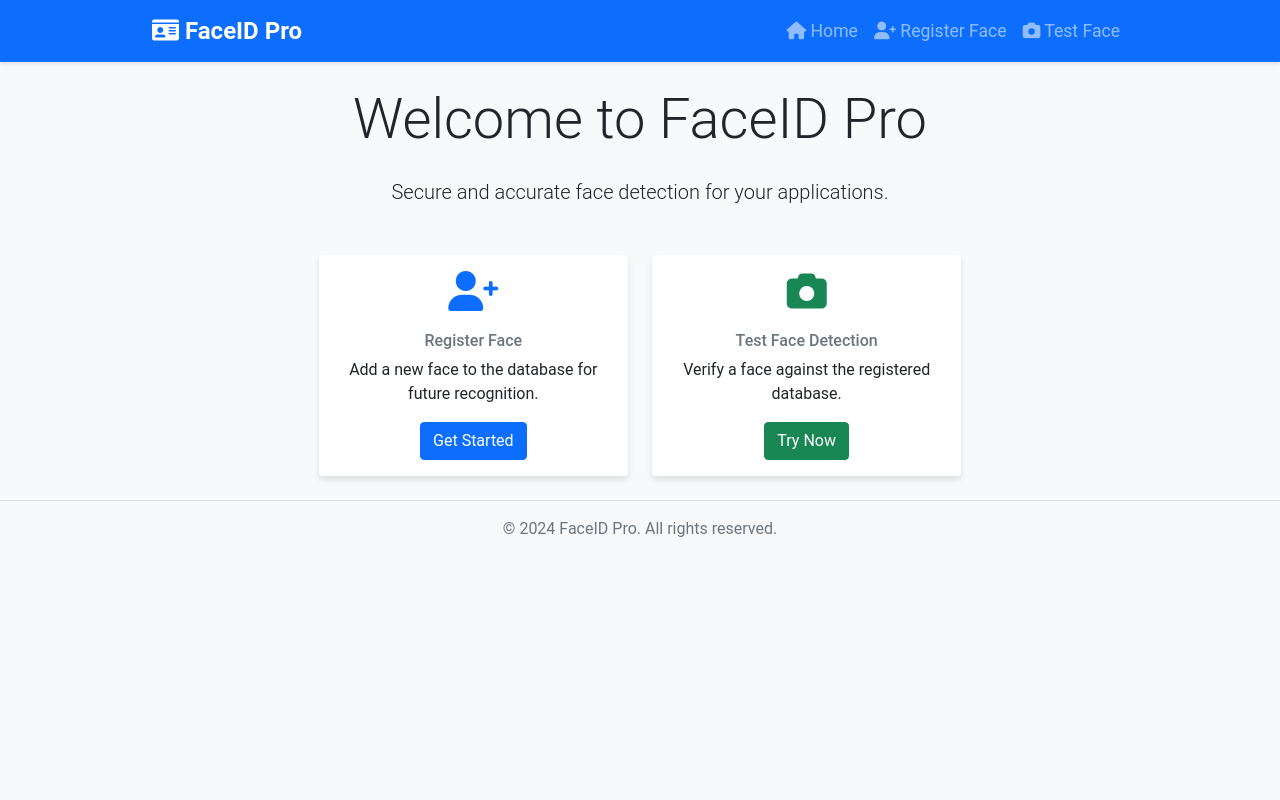
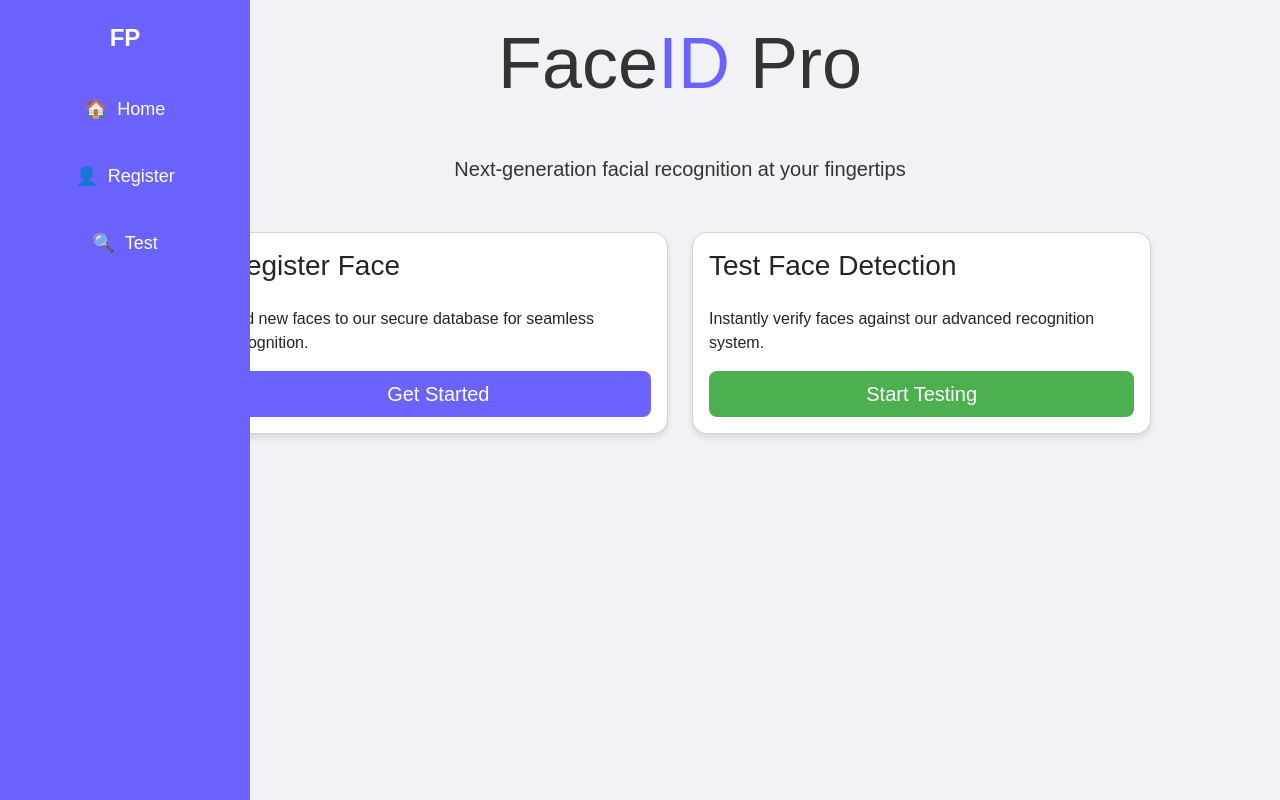
Before and after one commit to Neutrino79/Face-ID-Pro, a Django app: page / in a window 1280 px wide. Run offline with Django 4.2, Linux system fonts and the light colour scheme.

Commit message:
Changed GUI for the App

```diff
--- a/face_app/templates/base.html
+++ b/face_app/templates/base.html
@@ -1,50 +1,103 @@
-{% load static %}
 <!DOCTYPE html>
 <html lang="en">
 <head>
     <meta charset="UTF-8">
     <meta name="viewport" content="width=device-width, initial-scale=1.0">
-    <title>FaceID Pro - {% block title %}Home{% endblock %}</title>
-    <link href="https://cdn.jsdelivr.net/npm/bootstrap@5.1.3/dist/css/bootstrap.min.css" rel="stylesheet">
-    <link href="https://cdnjs.cloudflare.com/ajax/libs/font-awesome/6.0.0-beta3/css/all.min.css" rel="stylesheet">
-    <link href="{% static 'css/custom.css' %}" rel="stylesheet">
+    <title>{% block title %}FaceID Pro{% endblock %}</title>
+    <link href="https://cdn.jsdelivr.net/npm/bootstrap@5.3.0-alpha1/dist/css/bootstrap.min.css" rel="stylesheet">
+    <style>
+        :root {
+            --primary-color: #6C63FF;
+            --secondary-color: #4CAF50;
+            --background-color: #F0F2F5;
+            --text-color: #333333;
+        }
+        body {
+            font-family: 'Poppins', sans-serif;
+            background-color: var(--background-color);
+            color: var(--text-color);
+        }
+        .sidebar {
+            position: fixed;
+            top: 0;
+            left: 0;
+            height: 100vh;
+            width: 80px;
+            background-color: var(--primary-color);
+            transition: all 0.3s ease;
+            z-index: 1000;
+        }
+        .sidebar:hover {
+            width: 250px;
+        }
+        .sidebar-logo {
+            padding: 20px 0;
+            text-align: center;
+            color: white;
+            font-size: 24px;
+            font-weight: bold;
+        }
+        .sidebar-nav {
+            list-style: none;
+            padding: 0;
+            margin: 0;
+        }
+        .sidebar-nav li {
+            padding: 20px 0;
+            text-align: center;
+        }
+        .sidebar-nav a {
+            color: white;
+            text-decoration: none;
+            font-size: 18px;
+        }
+        .sidebar-nav span {
+            display: none;
+        }
+        .sidebar:hover .sidebar-nav span {
+            display: inline;
+            margin-left: 10px;
+        }
+        .content {
+            margin-left: 80px;
+            padding: 20px;
+            transition: all 0.3s ease;
+        }
+        .card {
+            background-color: white;
+            border-radius: 15px;
+            box-shadow: 0 4px 6px rgba(0, 0, 0, 0.1);
+            transition: all 0.3s ease;
+        }
+        .card:hover {
+            transform: translateY(-5px);
+            box-shadow: 0 8px 15px rgba(0, 0, 0, 0.1);
+        }
+        .btn-primary {
+            background-color: var(--primary-color);
+            border: none;
+        }
+        .btn-success {
+            background-color: var(--secondary-color);
+            border: none;
+        }
+    </style>
 </head>
 <body>
-    <nav class="navbar navbar-expand-lg navbar-dark bg-primary">
-        <div class="container">
-            <a class="navbar-brand" href="{% url 'home' %}">
-                <i class="fas fa-id-card"></i> FaceID Pro
-            </a>
-            <button class="navbar-toggler" type="button" data-bs-toggle="collapse" data-bs-target="#navbarNav">
-                <span class="navbar-toggler-icon"></span>
-            </button>
-            <div class="collapse navbar-collapse" id="navbarNav">
-                <ul class="navbar-nav ms-auto">
-                    <li class="nav-item">
-                        <a class="nav-link" href="{% url 'home' %}"><i class="fas fa-home"></i> Home</a>
-                    </li>
-                    <li class="nav-item">
-                        <a class="nav-link" href="{% url 'register_face' %}"><i class="fas fa-user-plus"></i> Register Face</a>
-                    </li>
-                    <li class="nav-item">
-                        <a class="nav-link" href="{% url 'test_face' %}"><i class="fas fa-camera"></i> Test Face</a>
-                    </li>
-                </ul>
-            </div>
-        </div>
+    <nav class="sidebar">
+        <div class="sidebar-logo">FP</div>
+        <ul class="sidebar-nav">
+            <li><a href="{% url 'home' %}">🏠<span>Home</span></a></li>
+            <li><a href="{% url 'register_face' %}">👤<span>Register</span></a></li>
+            <li><a href="{% url 'test_face' %}">🔍<span>Test</span></a></li>
+        </ul>
     </nav>
 
-    <main class="container mt-4">
+    <main class="content">
         {% block content %}{% endblock %}
     </main>
 
-    <footer class="footer mt-auto py-3 bg-light">
-        <div class="container text-center">
-            <span class="text-muted">© 2024 FaceID Pro. All rights reserved.</span>
-        </div>
-    </footer>
-
-    <script src="https://cdn.jsdelivr.net/npm/bootstrap@5.1.3/dist/js/bootstrap.bundle.min.js"></script>
+    <script src="https://cdn.jsdelivr.net/npm/bootstrap@5.3.0-alpha1/dist/js/bootstrap.bundle.min.js"></script>
     {% block extra_js %}{% endblock %}
 </body>
 </html>
--- a/face_app/templates/home.html
+++ b/face_app/templates/home.html
@@ -1,31 +1,33 @@
 {% extends 'base.html' %}
-
-{% block title %}Home{% endblock %}
-
+{% block title %}Home - FaceID Pro{% endblock %}
 {% block content %}
+<div class="container-fluid">
     <div class="row justify-content-center">
-    <div class="col-md-8 text-center">
-        <h1 class="display-4 mb-4">Welcome to FaceID Pro</h1>
-        <p class="lead mb-5">Secure and accurate face detection for your applications.</p>
+        <div class="col-md-10">
+            <h1 class="display-2 mb-5 text-center">Face<span style="color: var(--primary-color);">ID</span> Pro</h1>
+            <p class="lead text-center mb-5">Next-generation facial recognition at your fingertips</p>
 
             <div class="row">
                 <div class="col-md-6 mb-4">
                     <div class="card h-100">
-                    <div class="card-body">
-                        <h5 class="card-title"><i class="fas fa-user-plus fa-2x mb-3 text-primary"></i></h5>
-                        <h6 class="card-subtitle mb-2 text-muted">Register Face</h6>
-                        <p class="card-text">Add a new face to the database for future recognition.</p>
-                        <a href="{% url 'register_face' %}" class="btn btn-primary">Get Started</a>
+                        <div class="card-body d-flex flex-column justify-content-between">
+                            <div>
+                                <h3 class="card-title mb-4">Register Face</h3>
+                                <p class="card-text">Add new faces to our secure database for seamless recognition.</p>
+                            </div>
+                            <a href="{% url 'register_face' %}" class="btn btn-primary btn-lg mt-3">Get Started</a>
                         </div>
                     </div>
                 </div>
                 <div class="col-md-6 mb-4">
                     <div class="card h-100">
-                    <div class="card-body">
-                        <h5 class="card-title"><i class="fas fa-camera fa-2x mb-3 text-success"></i></h5>
-                        <h6 class="card-subtitle mb-2 text-muted">Test Face Detection</h6>
-                        <p class="card-text">Verify a face against the registered database.</p>
-                        <a href="{% url 'test_face' %}" class="btn btn-success">Try Now</a>
+                        <div class="card-body d-flex flex-column justify-content-between">
+                            <div>
+                                <h3 class="card-title mb-4">Test Face Detection</h3>
+                                <p class="card-text">Instantly verify faces against our advanced recognition system.</p>
+                            </div>
+                            <a href="{% url 'test_face' %}" class="btn btn-success btn-lg mt-3">Start Testing</a>
+                        </div>
                     </div>
                 </div>
             </div>
```
Also changed, not shown: face_app/templates/register_face.html (+10 -14 lines), face_app/templates/test_face.html (+10 -13 lines). Lines whose indentation alone changed are shown as unchanged.
